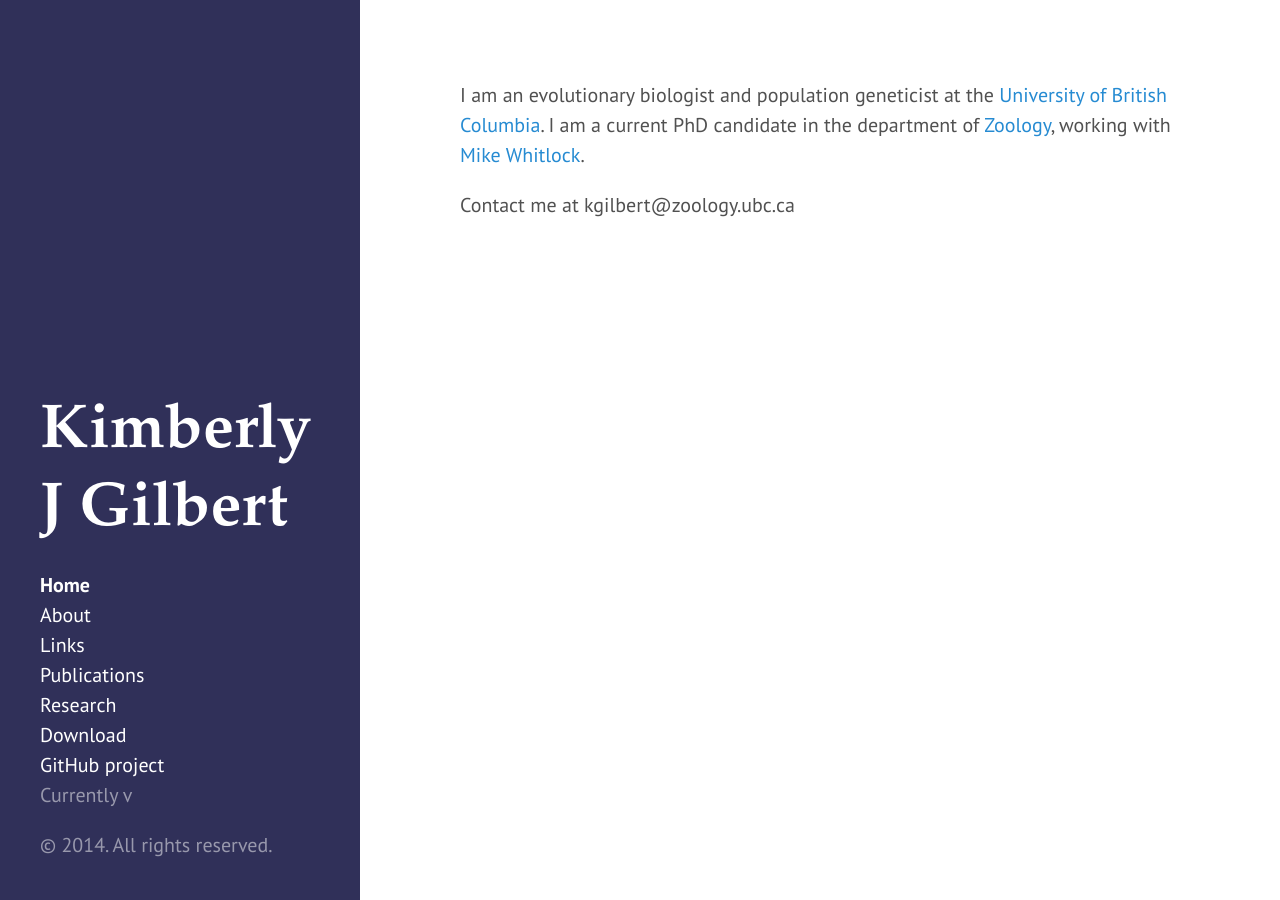
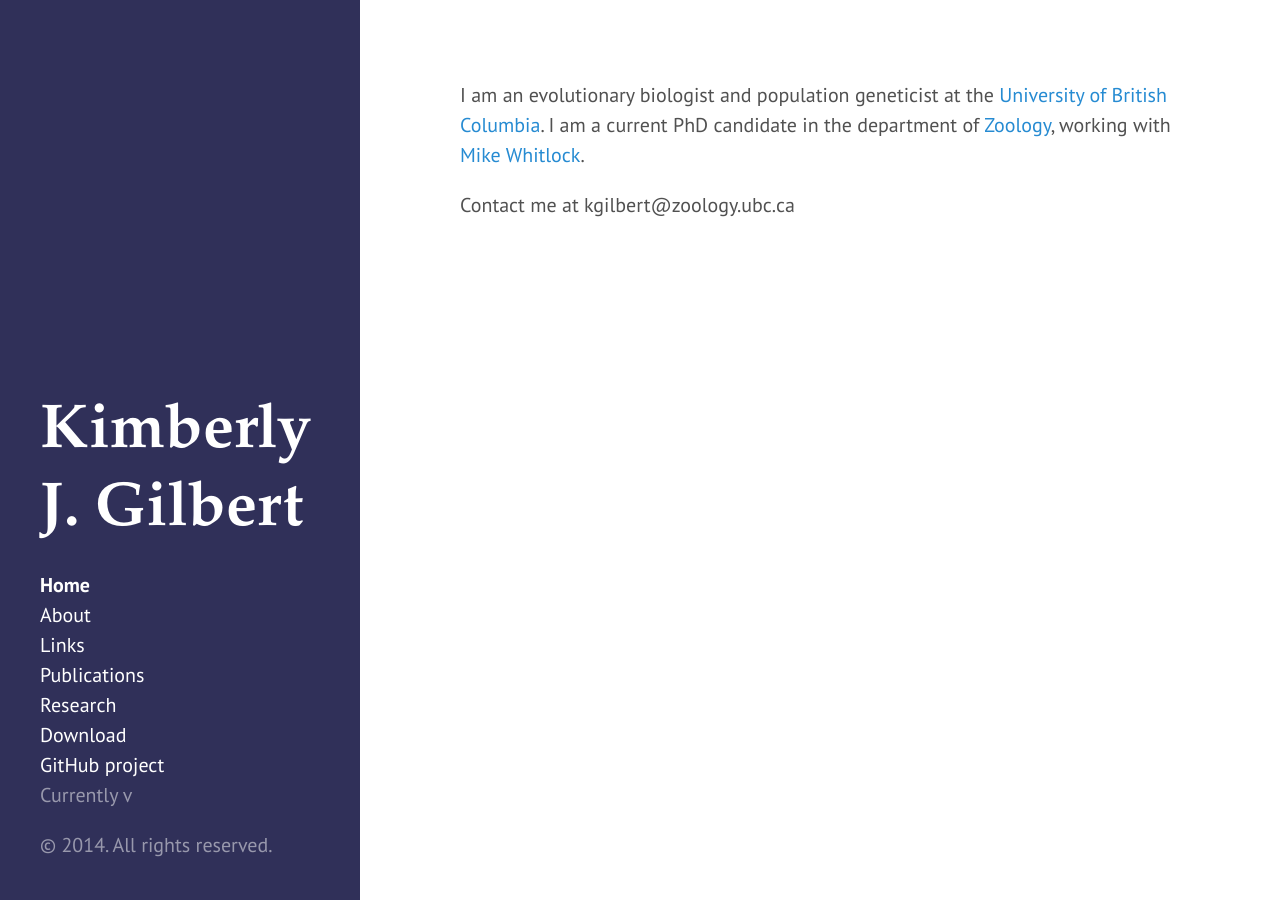
Before and after one commit to kjgilbert/kjgilbert.github.io, a Jekyll site: the page built from index.md, in a window 1280 px wide. Built offline with Jekyll 4.4.1, drawn with Linux system fonts in a browser that asks for light colours; Markdown is read by kramdown in place of the engine named in the settings.

```diff
--- a/_config.yml
+++ b/_config.yml
@@ -6,7 +6,7 @@ pygments:         true
 permalink:        pretty
 
 # Setup
-title:            Kimberly J Gilbert
+title:            Kimberly J. Gilbert
 tagline:          'PhD Candidate'
 description:      ''
 url:              http://kjgilbert/github.io
```
